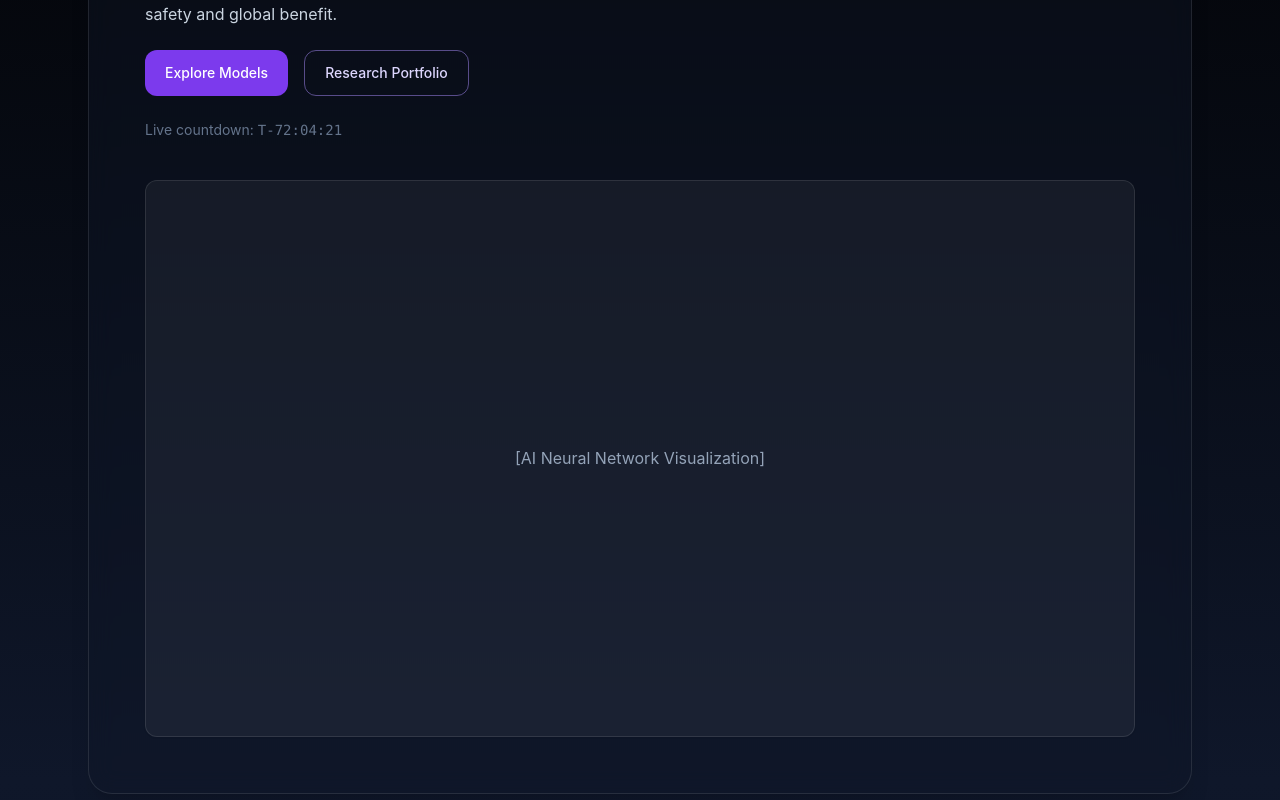
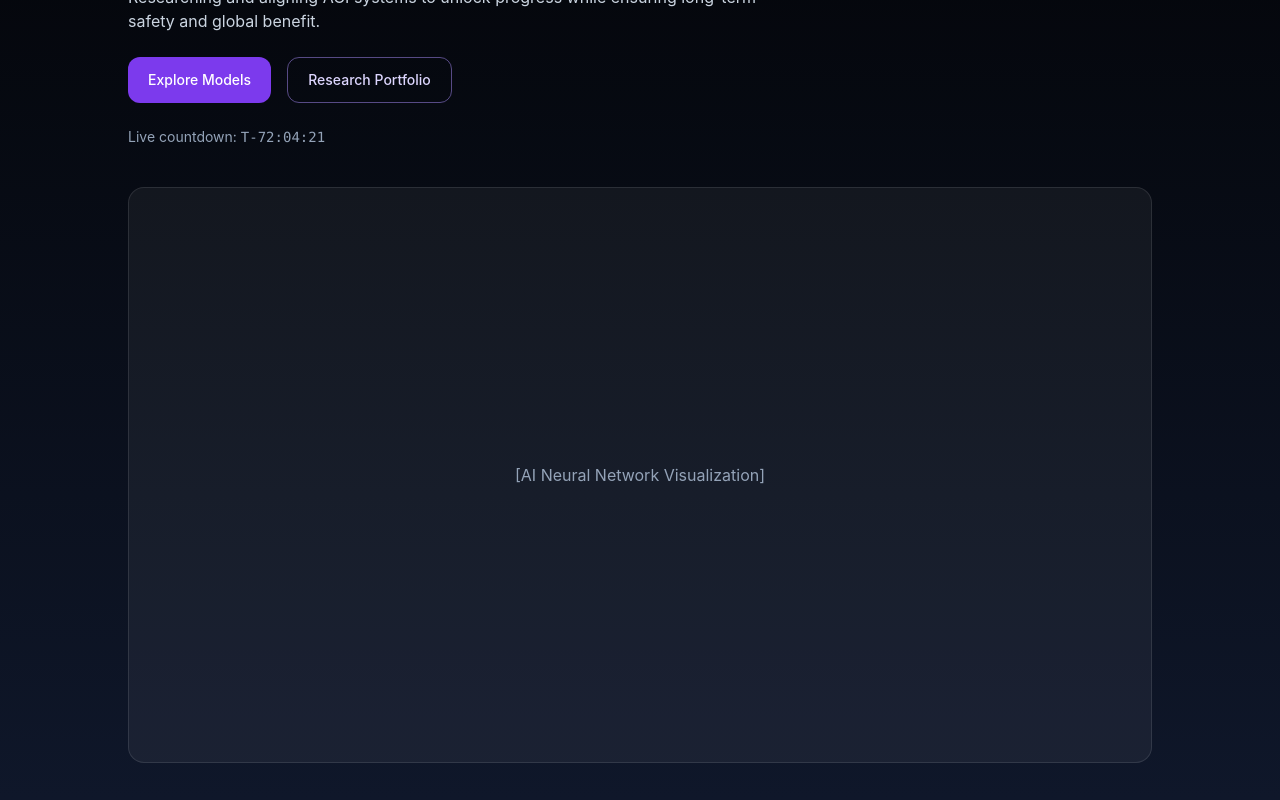
Before and after one commit to saravanan08071979/texasagilabs-site, a Next.js app: page / in a window 1280 px wide. Shown: the part 360-1160 px from the top of the page. Built offline with nearby package versions, Linux system fonts and the light colour scheme.

Commit message:
index file has been changed

```diff
--- a/pages/index.jsx
+++ b/pages/index.jsx
@@ -8,13 +8,15 @@ export default function Home() {
       <main className="max-w-6xl mx-auto px-6 py-16">
 {/* ======================== HERO SECTION ======================== */}
        {/* Hero */}
-<section className="relative rounded-3xl overflow-hidden bg-slate-900/40 border border-white/10 p-10 lg:p-14 shadow-xl backdrop-blur-md">
+{/* Hero (no card) */}
+<section className="px-6 lg:px-10 py-12 lg:py-16">
   <h1 className="text-4xl md:text-6xl font-extrabold tracking-tight text-white">
     Building Trusted AGI Systems for the World
   </h1>
 
   <p className="mt-4 max-w-2xl text-slate-300">
-    Researching and aligning AGI systems to unlock progress while ensuring long-term safety and global benefit.
+    Researching and aligning AGI systems to unlock progress while ensuring long-term
+    safety and global benefit.
   </p>
 
   <div className="mt-6 flex gap-4">
@@ -26,12 +28,12 @@ export default function Home() {
     </a>
   </div>
 
-  <div className="mt-6 text-slate-500 text-sm">
+  <div className="mt-6 text-slate-400 text-sm">
     Live countdown: <span className="font-mono">T-72:04:21</span>
   </div>
 
   <div className="relative mt-10">
-    <div className="aspect-video rounded-xl overflow-hidden bg-white/5 border border-white/10 p-6 shadow-sm flex items-center justify-center text-slate-400 select-none">
+    <div className="aspect-video rounded-2xl overflow-hidden bg-white/5 border border-white/10 p-6 flex items-center justify-center text-slate-400 select-none">
       [AI Neural Network Visualization]
     </div>
   </div>
```
